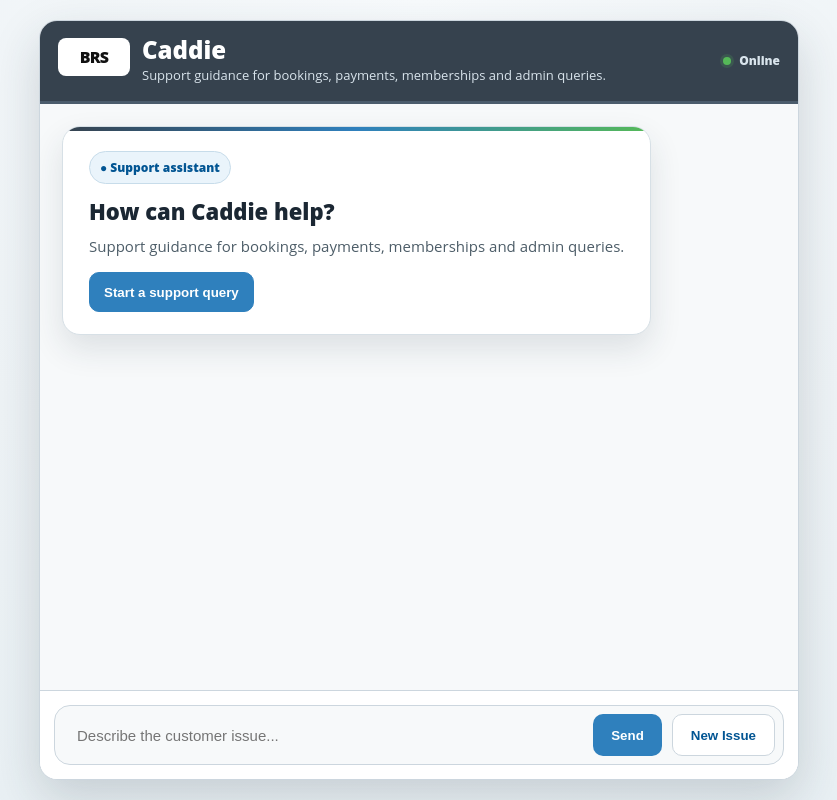
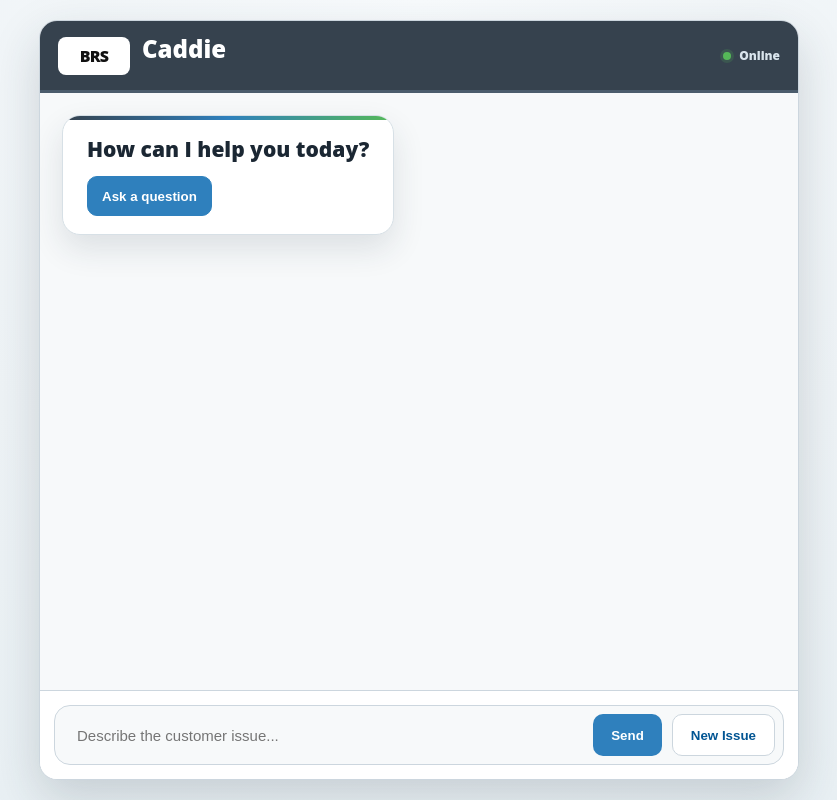
Before and after one commit to Ciaranj05/BRS-Support-Agent, a website: page public/index.html in a window 1280 px wide. Shown: the whole page, without its empty margins (221-1058 px from the left). Drawn offline with Linux system fonts and the light colour scheme.

Commit message:
Simplify Caddie welcome state

```diff
--- a/public/app.js
+++ b/public/app.js
@@ -269,7 +269,7 @@ function addWelcome() {
   wrap.className = "msg-wrap";
   const div = document.createElement("div");
   div.className = "msg bot opening";
-  div.innerHTML = `<div class="opening-inner"><div class="opening-kicker">● Support assistant</div><div class="opening-title">How can Caddie help?</div><div class="opening-copy">Support guidance for bookings, payments, memberships and admin queries.</div><div class="option-row"><button class="option-btn" type="button" onclick="document.getElementById('input').focus()">Start a support query</button></div></div>`;
+  div.innerHTML = `<div class="opening-inner"><div class="opening-title">How can I help you today?</div><div class="option-row"><button class="option-btn" type="button" onclick="document.getElementById('input').focus()">Ask a question</button></div></div>`;
   wrap.appendChild(div);
   row.appendChild(wrap);
   chat.appendChild(row);
--- a/public/index.html
+++ b/public/index.html
@@ -15,7 +15,6 @@
         <div class="mark">BRS</div>
         <div>
           <div class="title">Caddie</div>
-          <div class="subtitle">Support guidance for bookings, payments, memberships and admin queries.</div>
         </div>
       </div>
       <div class="status"><span class="dot"></span>Online</div>
--- a/public/styles.css
+++ b/public/styles.css
@@ -41,7 +41,7 @@ body {
 }
 
 .header {
-  padding: 16px 18px;
+  padding: 15px 18px;
   border-bottom: 3px solid var(--brs-navy-soft);
   display: flex;
   justify-content: space-between;
@@ -289,7 +289,7 @@ body {
   background: linear-gradient(90deg, var(--brs-navy), var(--brs-blue), var(--brs-green));
 }
 
-.opening-inner { padding: 24px 26px 22px; }
+.opening-inner { padding: 20px 24px 18px; }
 
 .opening-kicker {
   display: inline-flex;
@@ -306,12 +306,12 @@ body {
 }
 
 .opening-title {
-  font-size: 22px;
+  font-size: 21px;
   line-height: 1.25;
   font-weight: 900;
   letter-spacing: 0;
   color: var(--brs-text);
-  margin-bottom: 8px;
+  margin-bottom: 12px;
 }
 
 .opening-copy {
@@ -614,7 +614,7 @@ button:disabled {
   }
 
   .opening-title {
-    font-size: 19px;
+    font-size: 18px;
   }
 }
 
@@ -674,7 +674,7 @@ button:disabled {
   }
 
   .opening-inner {
-    padding: 20px 18px 18px;
+    padding: 17px 16px 16px;
   }
 
   .input-wrap {
```
